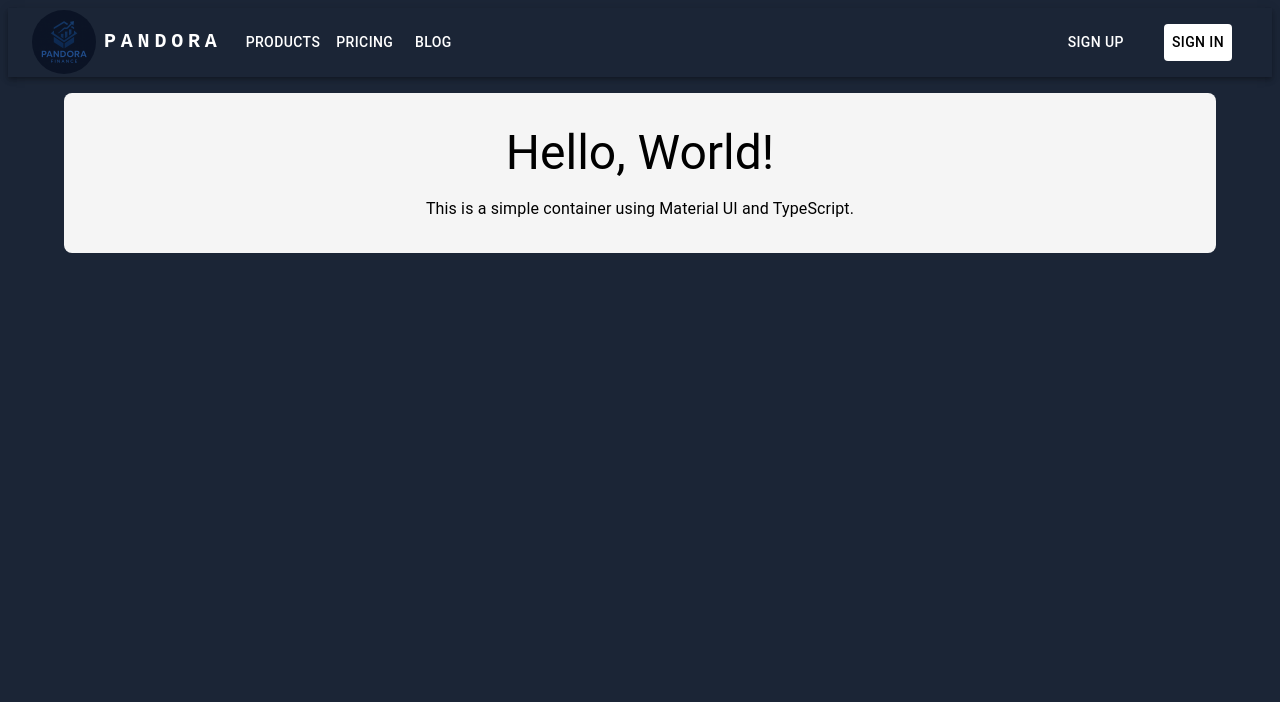
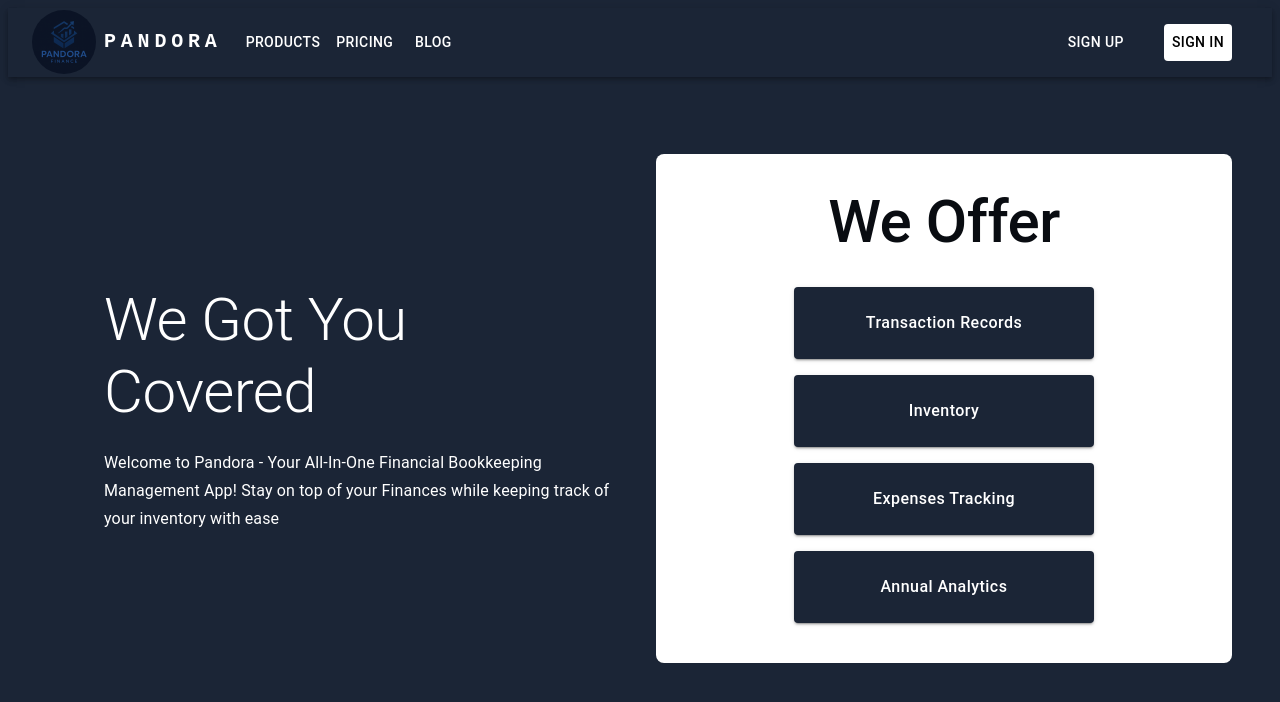
Before and after one commit to MattCania/Pandora-2.0, a React (Vite) app in the folder Frontend/: page /pandora in a window 1280 px wide. Shown: the top 702 px of the page. Built offline with nearby package versions, Linux system fonts and the light colour scheme.

Commit message:
finished capture page

```diff
--- a/Frontend/src/App.tsx
+++ b/Frontend/src/App.tsx
@@ -38,7 +38,7 @@ function App() {
           alignItems: 'center',
           minHeight: "100vh",
           padding: 1,
-          bgcolor: (theme) => theme.palette.primary.main
+          backgroundColor: (theme) => theme.palette.primary.main,
         }}
       >
         <Routes>
@@ -50,6 +50,10 @@ function App() {
             path='/pandora/*'
             element={<CapturePageRouter />}
           />
+          <Route
+            path='/dashboard/*'
+            element={<CapturePageRouter />}
+          />
         </Routes>
       </Box>
     </ThemeProvider>
--- a/Frontend/src/pages/CapturePage/CapturePage.tsx
+++ b/Frontend/src/pages/CapturePage/CapturePage.tsx
@@ -1,15 +1,113 @@
-import React from 'react';
-import { Container, Typography } from '@mui/material';
+import React from "react";
+import { Box, Button, Container, Typography } from "@mui/material";
 
-export default function CapturePage () {
-	return (
-	  <Container maxWidth="lg" sx={{ padding: 4, backgroundColor: '#f5f5f5', borderRadius: 2 }}>
-		<Typography variant="h3" align="center" gutterBottom>
-		  Hello, World!
-		</Typography>
-		<Typography variant="body1" align="center">
-		  This is a simple container using Material UI and TypeScript.
-		</Typography>
-	  </Container>
-	);
-  };
+export default function CapturePage() {
+  const featureButtons = [
+    "Transaction Records",
+    "Inventory",
+    "Expenses Tracking",
+    "Annual Analytics",
+  ];
+
+  return (
+    <Box
+      component='section'
+      sx={{
+        width: "100%",
+        height: "600px",
+        display: "inline-flex",
+        flexDirection: "row",
+        justifyContent: "center",
+        alignItems: "center",
+        m: 2,
+      }}
+    >
+      <Container
+        maxWidth='xl'
+        sx={{
+          display: "flex",
+          flexDirection: "column",
+          justifyContent: "center",
+          alignItems: "center",
+          padding: 4,
+          backgroundColor: "primary.dark",
+          borderRadius: 2,
+        }}
+      >
+        <Typography
+          variant='h2'
+          align='left'
+          color='common.white'
+          gutterBottom
+          sx={{
+            width: "100%",
+          }}
+        >
+          We Got You Covered
+        </Typography>
+        <Typography
+          variant='subtitle1'
+          align='left'
+          color='common.white'
+          sx={{
+            width: "100%",
+          }}
+        >
+          Welcome to Pandora - Your All-In-One Financial Bookkeeping Management
+          App! Stay on top of your Finances while keeping track of your
+          inventory with ease
+        </Typography>
+      </Container>
+      <Container
+        maxWidth='xl'
+        sx={{
+          display: "flex",
+          flexDirection: "column",
+          justifyContent: "start",
+          alignItems: "center",
+          padding: 4,
+          backgroundColor: "common.white",
+          borderRadius: 2,
+        }}
+      >
+        <Typography
+          variant='h2'
+          align='center'
+          color='secondary.light'
+		  fontWeight="medium"
+          gutterBottom
+        >
+          We Offer
+        </Typography>
+
+        {featureButtons.map((label, index) => (
+          <Button
+            key={index}
+            variant='contained'
+            sx={{
+              backgroundColor: "primary.main",
+              color: "text.light",
+              my: 1,
+              textTransform: "none",
+              fontSize: "1rem",
+			  height:{
+				xs: 'auto',
+				sm: '72px'
+			  },
+              width: {
+                xs: "100%",
+                sm: "300px",
+              },
+              "&:hover": {
+                backgroundColor: "secondary.light",
+                color: "common.white",
+              },
+            }}
+          >
+            {label}
+          </Button>
+        ))}
+      </Container>
+    </Box>
+  );
+}
--- a/Frontend/src/pages/CapturePage/CapturePageRouter.tsx
+++ b/Frontend/src/pages/CapturePage/CapturePageRouter.tsx
@@ -12,7 +12,10 @@ export default function CaptureRouter() {
       <CaptureHeader />
       <Container
         maxWidth='lg'
-        sx={{ padding: 0, borderRadius: 0 }}
+        sx={{
+          padding: 0,
+          borderRadius: 0,
+        }}
       >
         <Routes>
           <Route
--- a/Frontend/src/pages/CapturePage/LoginPage.tsx
+++ b/Frontend/src/pages/CapturePage/LoginPage.tsx
@@ -192,7 +192,7 @@ export default function LoginPage() {
           width: {
             xs: "100%",
             sm: "300px",
-          },
+          }
         }}
       >
         Sign In
--- a/Frontend/src/pages/CapturePage/RegisterPage.tsx
+++ b/Frontend/src/pages/CapturePage/RegisterPage.tsx
@@ -36,7 +36,7 @@ export default function RegisterPage() {
       sx={{
         backgroundColor: (theme) => theme.palette.secondary.main,
         my: 4,
-        mt: 2,
+        mt: 4,
         p: 0,
         display: "flex",
         alignContent: "center",
@@ -44,7 +44,6 @@ export default function RegisterPage() {
         justifyContent: "center",
         borderRadius: 2,
         transition: "ease-in-out",
-        overflow: "hidden",
       }}
     >
       <Box
```
Also changed, not shown: Frontend/src/pages/Dashboard/DashboardRouter.tsx (added, +10 -0 lines), Frontend/src/pages/Dashboard/Dashboard.tsx (added).
